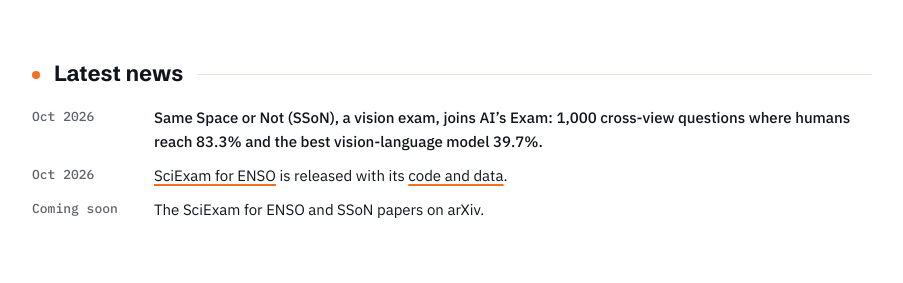
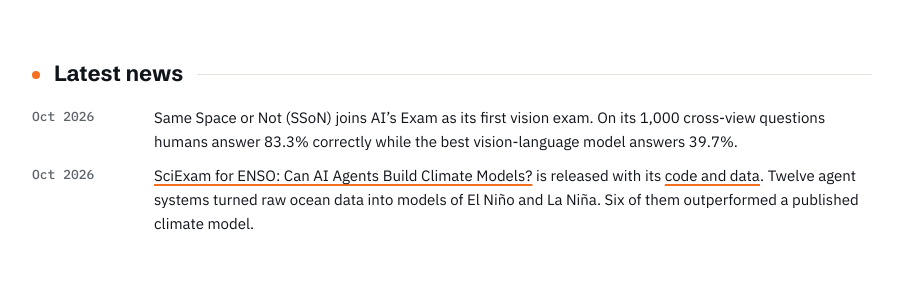
Before and after one commit to ais-exam/ais-exam.github.io, a plain HTML site: page index.html in a window 1280 px wide. Shown: the part 246-529 px from the top of the page, without its empty margins (188-1091 px from the left). Drawn offline with Linux system fonts and the light colour scheme.

Commit message:
News: plainer SSoN line, full ENSO paper title with a short summary, drop the coming-soon line
Co-Authored-By: Claude Opus 5.5 <noreply@anthropic.com>

```diff
--- a/index.html
+++ b/index.html
@@ -56,7 +56,6 @@ h1{font:800 clamp(44px,7vw,64px)/1 var(--display);margin:4px 0 0;letter-spacing:
 .news{list-style:none;margin:0;padding:0;display:flex;flex-direction:column;gap:10px}
 .news li{display:grid;grid-template-columns:110px 1fr;gap:12px;font-size:15px}
 .news time{font:500 13px var(--mono);color:var(--muted);padding-top:2px}
-.news li:first-child{font-weight:500}
 
 /* topics */
 .topics{display:grid;grid-template-columns:1fr;gap:14px}
@@ -186,9 +185,8 @@ img{max-width:100%}
   <section aria-labelledby="newsh">
     <h2 id="newsh">Latest news</h2>
     <ul class="news">
-      <li><time datetime="2026-10">Oct 2026</time><span>Same Space or Not (SSoN), a vision exam, joins AI&rsquo;s Exam: 1,000 cross-view questions where humans reach 83.3% and the best vision-language model 39.7%.</span></li>
-      <li><time datetime="2026-10">Oct 2026</time><span><a href="https://ylzhang2447.github.io/enso-agent-benchmark/" target="_blank" rel="noopener">SciExam for ENSO</a> is released with its <a href="https://github.com/ylzhang2447/SciExam-ENSO-code" target="_blank" rel="noopener">code and data</a>.</span></li>
-      <li><time>Coming soon</time><span>The SciExam for ENSO and SSoN papers on arXiv.</span></li>
+      <li><time datetime="2026-10">Oct 2026</time><span>Same Space or Not (SSoN) joins AI&rsquo;s Exam as its first vision exam. On its 1,000 cross-view questions humans answer 83.3% correctly while the best vision-language model answers 39.7%.</span></li>
+      <li><time datetime="2026-10">Oct 2026</time><span><a href="https://ylzhang2447.github.io/enso-agent-benchmark/" target="_blank" rel="noopener">SciExam for ENSO: Can AI Agents Build Climate Models?</a> is released with its <a href="https://github.com/ylzhang2447/SciExam-ENSO-code" target="_blank" rel="noopener">code and data</a>. Twelve agent systems turned raw ocean data into models of El Niño and La Niña. Six of them outperformed a published climate model.</span></li>
     </ul>
   </section>
 
```
